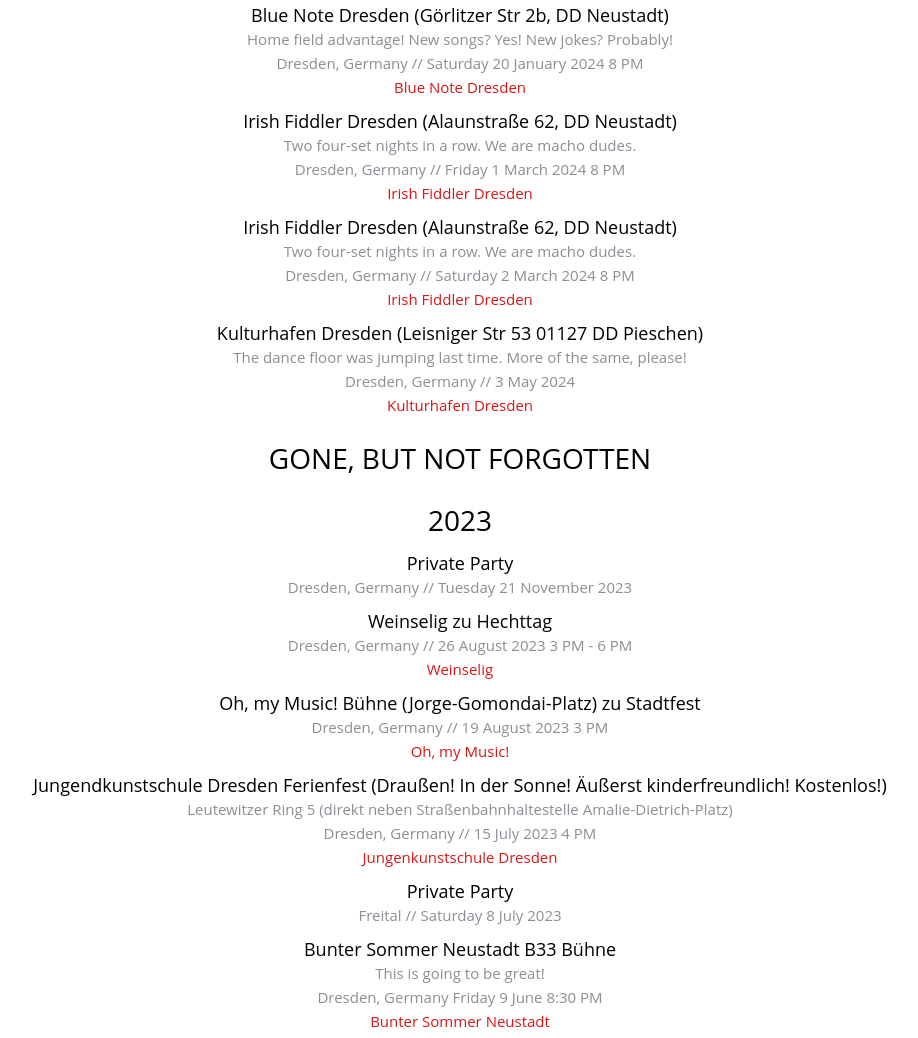
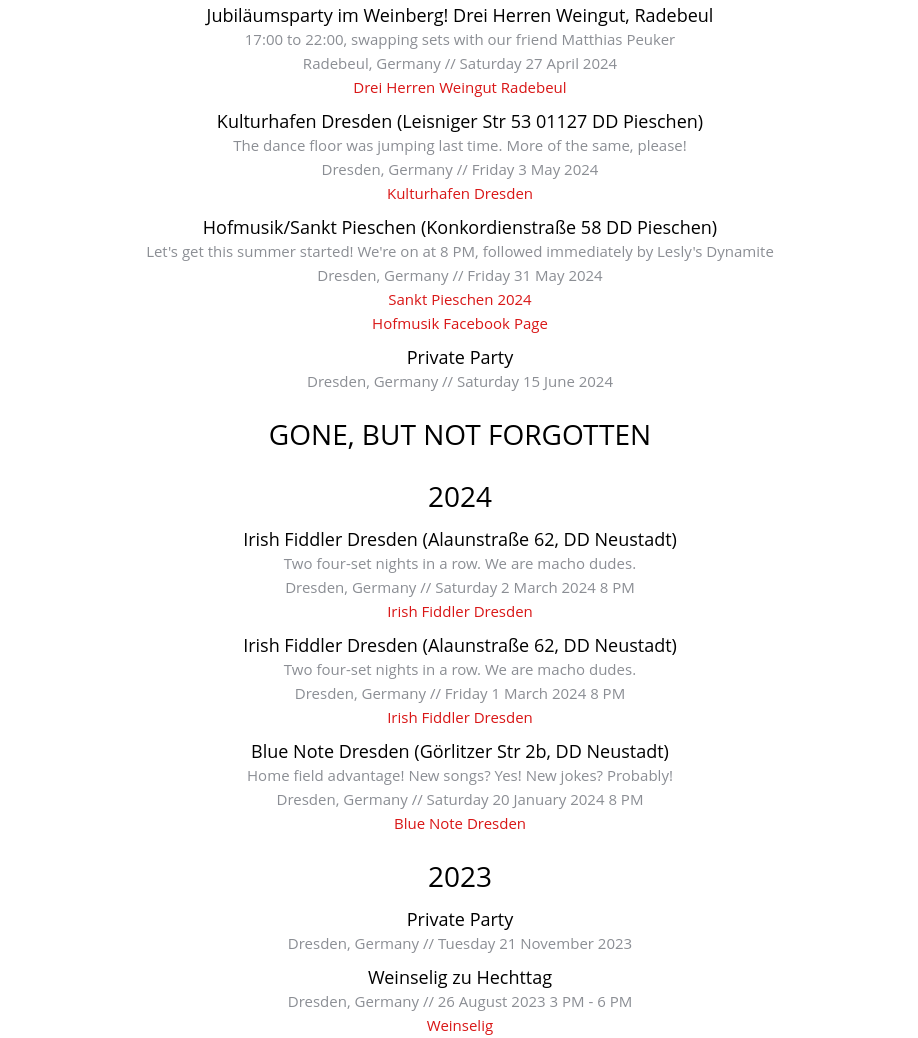
Before and after one commit to timcross/ScaryForeignersWebpage, a plain HTML site: page index.html in a window 1280 px wide. Shown: the part 8068-9106 px from the top of the page, without its empty margins (180-1098 px from the left). Drawn offline with Linux system fonts and the light colour scheme; files whose address does not match are found by name.

Commit message:
updates 12 apr 24

```diff
--- a/index.html
+++ b/index.html
@@ -362,29 +362,28 @@
         <div class="socials">
 					<h3>2024</h3>
           <div class="performances">
-            <p>Blue Note Dresden (Görlitzer Str 2b, DD Neustadt)</p>
+            <p>Jubiläumsparty im Weinberg! Drei Herren Weingut, Radebeul</p>
             <ul style="list-style-type:none">
-              <li>Home field advantage! New songs? Yes! New jokes? Probably!</li>
-              <li>Dresden, Germany // Saturday 20 January 2024 8 PM</li>
-              <li><a href="https://www.jazzdepartment.com/?page=eventlist" target="_blank">Blue Note Dresden</a></li>
-            </ul>
-            <p>Irish Fiddler Dresden (Alaunstraße 62, DD Neustadt)</p>
-            <ul style="list-style-type:none">
-              <li>Two four-set nights in a row. We are macho dudes.</li>
-              <li>Dresden, Germany // Friday 1 March 2024 8 PM</li>
-              <li><a href="https://fiddler-dresden.de/" target="_blank">Irish Fiddler Dresden</a></li>
-            </ul>
-            <p>Irish Fiddler Dresden (Alaunstraße 62, DD Neustadt)</p>
-            <ul style="list-style-type:none">
-              <li>Two four-set nights in a row. We are macho dudes.</li>
-              <li>Dresden, Germany // Saturday 2 March 2024 8 PM</li>
-              <li><a href="https://fiddler-dresden.de/" target="_blank">Irish Fiddler Dresden</a></li>
+              <li>17:00 to 22:00, swapping sets with our friend Matthias Peuker</li>
+              <li>Radebeul, Germany // Saturday 27 April 2024</li>
+              <li><a href="https://dreiherren.de/veranstaltungen/musik-tanz-essen-und-trinken-im-weinberg-drei-herren-feiert-sein-20jaehriges-gruendungsjubilaeum-yeah-2//" target="_blank">Drei Herren Weingut Radebeul</a></li>
             </ul>
             <p>Kulturhafen Dresden (Leisniger Str 53 01127 DD Pieschen)</p>
             <ul style="list-style-type:none">
               <li>The dance floor was jumping last time. More of the same, please!</li>
-              <li>Dresden, Germany // 3 May 2024</li>
-              <li><a href="https://kulturhafen-dresden.de/" target="_blank">Kulturhafen Dresden</a></li>
+              <li>Dresden, Germany // Friday 3 May 2024</li>
+              <li><a href="https://kulturhafen-dresden.de/Konzert/Scary_Foreigners-960.html" target="_blank">Kulturhafen Dresden</a></li>
+            </ul>
+            <p>Hofmusik/Sankt Pieschen (Konkordienstraße 58 DD Pieschen)</p>
+            <ul style="list-style-type:none">
+              <li>Let's get this summer started! We're on at 8 PM, followed immediately by Lesly's Dynamite</li>
+              <li>Dresden, Germany // Friday 31 May 2024</li>
+              <li><a href="https://sanktpieschen.de/programm-2024/" target="_blank">Sankt Pieschen 2024</a></li>
+              <li><a href="https://www.facebook.com/p/HOFMUSIK-in-Dresden-Pieschen-100063609878572/" target="_blank">Hofmusik Facebook Page</a></li>
+            </ul>
+             <p>Private Party</p>
+            <ul style="list-style-type:none">
+              <li>Dresden, Germany // Saturday 15 June 2024</li>
             </ul>
 					</div>
 			</div>
@@ -392,7 +391,29 @@
 				<h3>GONE, BUT NOT FORGOTTEN</h3>
       </div>
         <div class="socials">
-          <h3>2023</h3>
+         <div class="socials">
+          <h3>2024</h3>
+          <div class="performances">
+             <p>Irish Fiddler Dresden (Alaunstraße 62, DD Neustadt)</p>
+            <ul style="list-style-type:none">
+              <li>Two four-set nights in a row. We are macho dudes.</li>
+              <li>Dresden, Germany // Saturday 2 March 2024 8 PM</li>
+              <li><a href="https://fiddler-dresden.de/" target="_blank">Irish Fiddler Dresden</a></li>
+            </ul>
+           <p>Irish Fiddler Dresden (Alaunstraße 62, DD Neustadt)</p>
+            <ul style="list-style-type:none">
+              <li>Two four-set nights in a row. We are macho dudes.</li>
+              <li>Dresden, Germany // Friday 1 March 2024 8 PM</li>
+              <li><a href="https://fiddler-dresden.de/" target="_blank">Irish Fiddler Dresden</a></li>
+            </ul>
+            <p>Blue Note Dresden (Görlitzer Str 2b, DD Neustadt)</p>
+            <ul style="list-style-type:none">
+              <li>Home field advantage! New songs? Yes! New jokes? Probably!</li>
+              <li>Dresden, Germany // Saturday 20 January 2024 8 PM</li>
+              <li><a href="https://www.jazzdepartment.com/?page=eventlist" target="_blank">Blue Note Dresden</a></li>
+            </ul>
+        </div>
+         <h3>2023</h3>
           <div class="performances">
              <p>Private Party</p>
             <ul style="list-style-type:none">
```
Also changed, not shown: impressum.html (+1 -1 lines).
